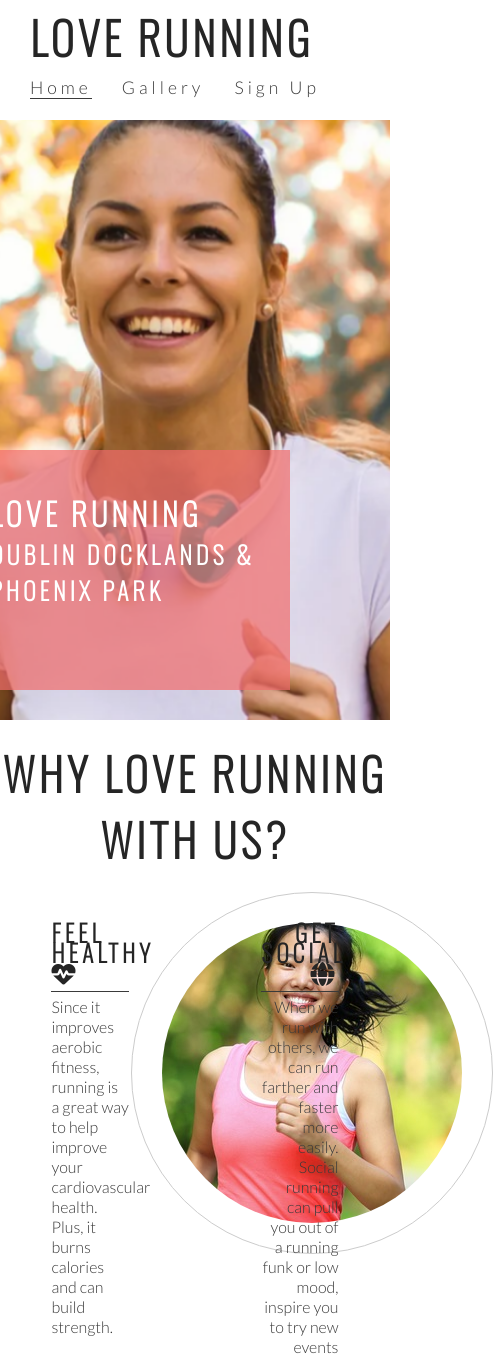
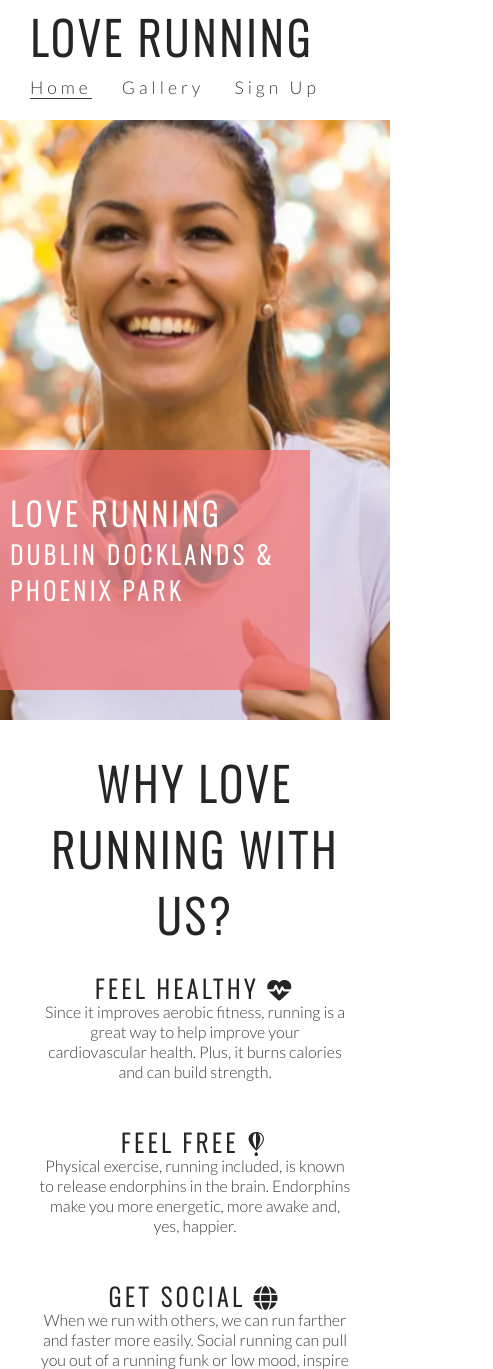
Before and after one commit to theodorchris/love-running, a plain HTML site: page index.html in a window 390 px wide. Shown: the top 1369 px of the page, 493 px wide, since content can reach past the window. Drawn offline with nearby package versions, Linux system fonts and the light colour scheme.

Commit message:
Add styles for  club ethos section on  mobile screens

```diff
--- a/assets/css/style.css
+++ b/assets/css/style.css
@@ -267,7 +267,7 @@ footer {
 
 /* Media */
 
-@media screen and (max-width: 1200px;) {
+@media screen and (max-width: 1200px) {
 
     #cluc-ethos {
         width:65%;
@@ -300,11 +300,38 @@ footer {
 
 
 /*For medium screen sizes from 950px wide and down*/
+@media screen and (max-width: 950px)  {
+    #menu {
+        clear: left;
+        float: left;
+        margin-left: 30px;
+        margin-bottom: 20px;
+        line-height: 25px;
+    }
 
- #menu {
-    clear: left;
-    float: left;
-    margin-left: 30px;
-    margin-bottom: 20px;
-    line-height: 25px;
+    #cover-text {
+        left: 0;
+    }
+
+    #club-ethos {
+        width: 90%;
+        height: 1200px;
+        margin: 0 auto;
+    }
+
+    .left-about-heading, .right-about-heading {
+        width: inherit;
+    }
+
+    .left-about-heading h2, .right-about-heading h2 {
+        width: 100%;
+        text-align: center;
+    }
+
+    .left-about-heading p, .right-about-heading p  {
+        text-align: center;
+        padding: 0 20px;
+    }
+
+
 }
```
